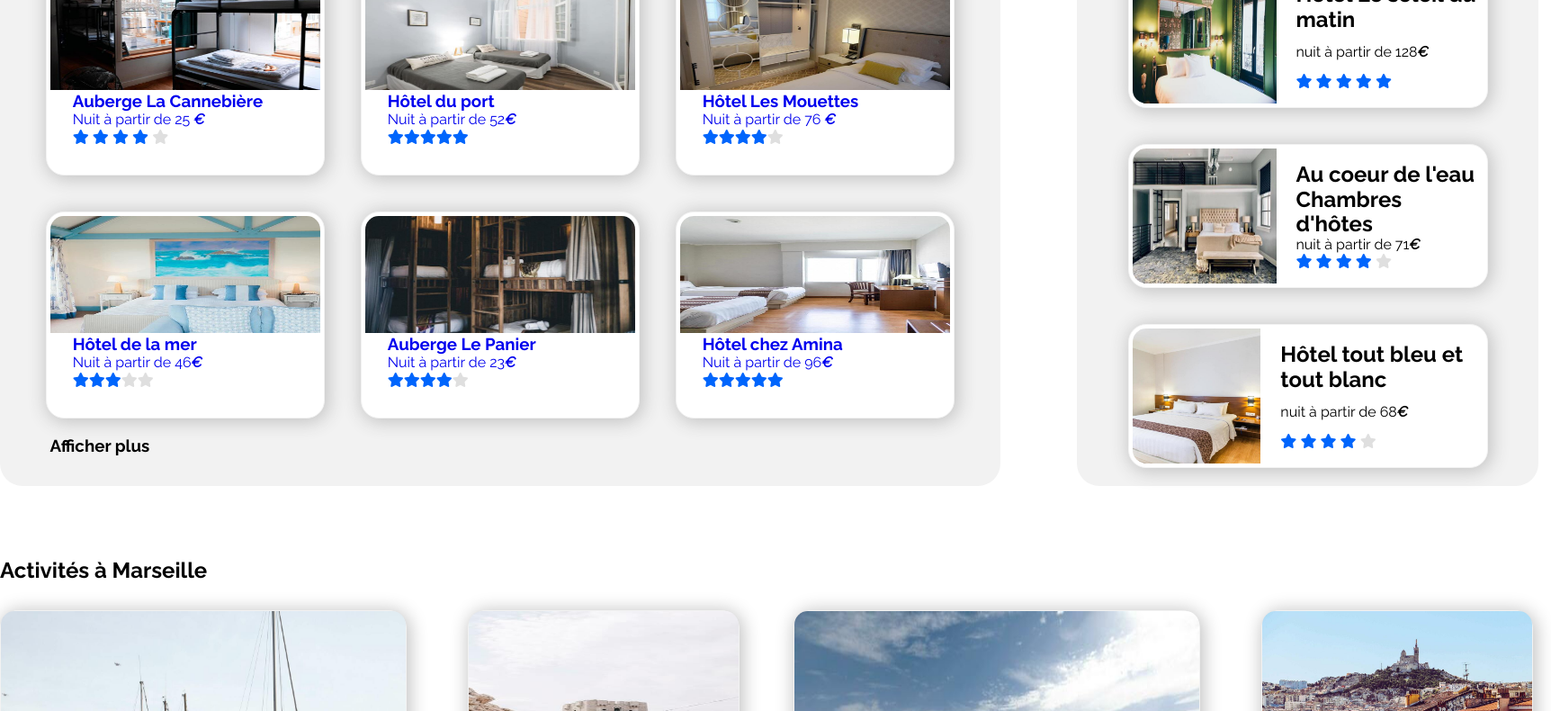
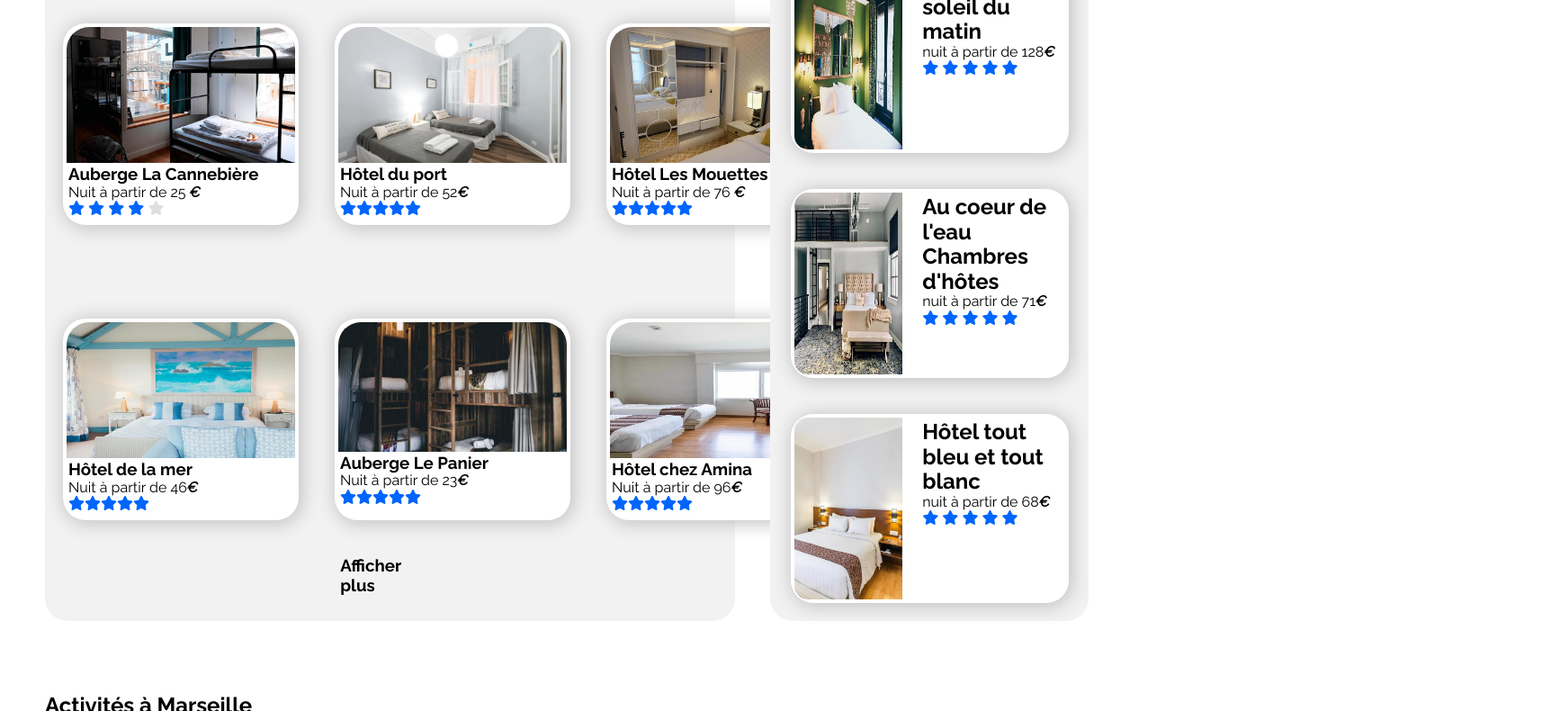
Before and after one commit to Eiks-exe/booki, a website: page index.html in a window 1280 px wide. Shown: the part 470-1260 px from the top of the page at 90% size, 1724 px wide, since content can reach past the window. Drawn offline with Linux system fonts and the light colour scheme.

Commit message:
fix- percentage

```diff
--- a/css/index.css
+++ b/css/index.css
@@ -11,6 +11,7 @@ header {
     flex-direction: row;
     justify-content: space-between;
     align-items: flex-end;
+    margin: 0 50px;
 }
 
 #top > sub{
@@ -48,8 +49,7 @@ header {
 
 main
 {
-    width: 1710px;
-    margin: auto;
+    margin: 0 50px;
 }
 
 
@@ -130,6 +130,7 @@ main
     justify-content: center;
     align-items: center;
     text-decoration: none;
+    color: black;
 }
 
 .filter-link > a:visited{
@@ -178,26 +179,27 @@ main
 
 /*---------------------------------------------------------------*/
 
+.card , .card > img {
+    width: 100%;
+}
+
 .card {
-    height: 220px;
-    width: 300px;
+    height: 90%;
     margin: 20px;
     padding: 4px;
     display: flex;
     flex-direction: column;
-    justify-content: start;
-    align-items: center;
+    justify-content: space-between;
+    align-items: flex-start;
     background-color: white;
-    border: 1px solid #F2F2F2;
-    border-radius: 20px;
+    border-radius: 25px;
     box-shadow: 2px 2px 20px 2px rgb(194, 194, 194);
 }
 
 .card>img {
-    border-top-left-radius: 15px;
-    border-top-right-radius: 15px;
-    height: 130px;
-    width: 300px;
+    border-top-left-radius: 25px;
+    border-top-right-radius: 25px;
+    height: 70%;
 }
 
 .card-content {
@@ -208,6 +210,7 @@ main
     justify-content: space-between;
     justify-self: flex-start;
     padding: 2px;
+    margin-bottom: 10px ;
 }
 
 .card-content >.stars {
@@ -225,20 +228,20 @@ main
 .popular> a:visited {
     color: inherit;
 }
-.popular> a> .card {
+.popular> .card {
     flex-direction: row;
-    height: 150px;
-    width: 390px;
+    height: 250px;
+    width: 85%;
 }
 
 /*TODO replace img with divs(with "img" classname) then add them a background poperty*/
 
-.popular> a >.card>img {
+.popular> .card>img {
     border-top-left-radius: 15px;
     border-bottom-left-radius: 15px;
     border-top-right-radius: 0;
-    height: 150px;
-    width: 160px;
+    height: 100%;
+    width: 40%;
     margin-right: 20px
 }
 
@@ -268,12 +271,15 @@ main
 /*-----------------------------------------------------------------*/
 
 #hebergements {
+    height:100vh;
+    width:auto;
     display: flex;
     flex-direction: row;
     justify-content: space-between;
 }
 
 .hgm, .popular{
+    height: 100%;
     background-color: #F2F2F2;
     border-radius: 25px;
     display: flex;
@@ -283,23 +289,27 @@ main
     width: 65%;
     justify-self: start;
     flex-direction: column;
-    justify-content: center;
+    justify-content: space-around;
     align-items: center;
 }
 
 .popular {
     width: 30%;
     flex-direction: column;
-    justify-content: center;
+    justify-content: space-between;
     align-items: center;
 }
 
 .gridrow{
     display: flex;
+    justify-content: space-between;
+    height: 30%;
+    width: 100%;
 }
 
 .gridrow>a {
     text-decoration: none;
+    color: black
 }
 
 .gridrow>a:visited {
@@ -312,10 +322,10 @@ main
     margin: 0px;
 }
 
-.gridrow > a:first-child > .card > .card-content > .stars > .fa-star:last-child, .gridrow:nth-child(2) > a:last-child > .card > .card-content > .stars > .fa-star:last-child{
+.gridrow > .card:first-child > .card-content > .stars > .fa-star:last-child, .gridrow:nth-child(2) > .card:last-child > .card-content > .stars > .fa-star:last-child{
     color: #dfdfdf;
 }
-.gridrow:nth-child(3) > a:first-child > .card > .card-content > .stars > .fa-star:nth-child(4), .gridrow:nth-child(3) > a:nth-child(2) > .card > .card-content > .stars > .fa-star:last-child{
+.gridrow:nth-child(3) >  .card:first-child > .card-content > .stars > .fa-star:nth-child(4), .gridrow:nth-child(3) > a:nth-child(2) > .card > .card-content > .stars > .fa-star:last-child{
     color:#dfdfdf
 }
 
@@ -440,7 +450,6 @@ footer{
 
 .price {
     font-weight: 900;
-    font-style: bold;
 }
 .footer_links{
     text-decoration: none;
@@ -450,3 +459,12 @@ footer{
 .footer_links:visited{
     color:inherit;
 }
+
+.activitiesContainer > .CardContainer > .card, .gridCol > .card {
+    justify-content:start;
+}
+
+.activitiesContainer > .CardContainer > .card > h3 {
+    margin-top: 10px;
+    margin-left: 10px;
+}
--- a/index.html
+++ b/index.html
@@ -13,16 +13,16 @@
 </head>
 
 <body>
-    <main>
     <header>
         <img src="images/logo/Booki.png" alt="Booki" id="logo">
         <nav class="nav">
             <div class="navlinks">
-                    <a href="#">Hebergements</a>
-                    <a href="#">Activities</a>
+                <a href="#hebergements">Hebergements</a>
+                <a href="#activities">Activities</a>
             </div>
         </nav>
     </header>
+    <main>
         <section id="top">
             <h2>
                 Trouvez votre hébergement pour des vacances de rêve
@@ -69,8 +69,7 @@
                     <h1>Hébergements à Marseille</h1>
                 </div>
                 <div class="gridrow">
-                    <a href="#">
-                        <div class="card">
+                        <a class="card">
                             <img src="images/hebergements/4_small/marcus-loke-WQJvWU_HZFo-unsplash.jpg" alt="">
                             <div class="card-content">
                                 <h3>Auberge La Cannebière</h3>
@@ -83,10 +82,8 @@
                                     <i class="fa-solid fa-star"></i>
                                 </div>
                             </div>
-                        </div>
-                    </a>
-                    <a href="#">
-                        <div class="card">
+                        <a>
+                        <a href="#" class="card">
                             <img src="images/hebergements/4_small/fred-kleber-gTbaxaVLvsg-unsplash.jpg" alt="">
                             <div class="card-content">
                                 <h3>Hôtel du port</h3>
@@ -95,10 +92,8 @@
                                         class="fa-solid fa-star"></i><i class="fa-solid fa-star"></i><i
                                         class="fa-solid fa-star"></i></div>
                             </div>
-                        </div>
-                    </a>
-                    <a href="#">
-                        <div class="card">
+                        <a>
+                        <a href="#" class="card">
                             <img src="images/hebergements/4_small/reisetopia-B8WIgxA_PFU-unsplash.jpg" alt="">
                             <div class="card-content">
                                 <h3>Hôtel Les Mouettes</h3>
@@ -107,12 +102,10 @@
                                         class="fa-solid fa-star"></i><i class="fa-solid fa-star"></i><i
                                         class="fa-solid fa-star"></i></div>
                             </div>
-                        </div>
-                    </a>
+                        <a>
                 </div>
                 <div class="gridrow">
-                    <a href="#">
-                        <div class="card">
+                        <a href="#" class="card">
                             <img src="images/hebergements/4_small/annie-spratt-Eg1qcIitAuA-unsplash.jpg" alt="">
                             <div class="card-content">
                                 <h3>Hôtel de la mer</h3>
@@ -121,10 +114,8 @@
                                         class="fa-solid fa-star"></i><i class="fa-solid fa-star"></i><i
                                         class="fa-solid fa-star"></i></div>
                             </div>
-                        </div>
-                    </a>
-                    <a href="#">
-                        <div class="card">
+                        <a>
+                        <a href="#" class="card">
                             <img src="images/hebergements/4_small/nicate-lee-kT-ZyaiwBe0-unsplash.jpg" alt="">
                             <div class="card-content">
                                 <h3>Auberge Le Panier</h3>
@@ -133,10 +124,8 @@
                                         class="fa-solid fa-star"></i><i class="fa-solid fa-star"></i><i
                                         class="fa-solid fa-star"></i></div>
                             </div>
-                        </div>
-                    </a>
-                    <a href="#">
-                        <div class="card">
+                        <a>
+                        <a href="#" class="card">
                             <img src="images/hebergements/4_small/febrian-zakaria-M6S1WvfW68A-unsplash.jpg" alt="">
                             <div class="card-content">
                                 <h3>Hôtel chez Amina</h3>
@@ -145,8 +134,7 @@
                                         class="fa-solid fa-star"></i><i class="fa-solid fa-star"></i><i
                                         class="fa-solid fa-star"></i></div>
                             </div>
-                        </div>
-                    </a>
+                        <a>
                 </div>
                 <div class="gridrow">
                     <h3>Afficher plus</h3>
@@ -157,8 +145,7 @@
                     <h1>Les plus populaires</h1>
                     <h1><i class="fa-solid fa-star"></i></h1>
                 </div>
-                <a href="#">
-                    <div class="card">
+                    <a href="#" class="card">
                         <img src="images/hebergements/4_small/emile-guillemot-Bj_rcSC5XfE-unsplash.jpg" alt="">
                         <div class="card-content">
                             <h2>Hôtel Le soleil du matin</h2>
@@ -171,10 +158,8 @@
                                 <i class="fa-solid fa-star"></i>
                             </div>
                         </div>
-                    </div>
-                </a>
-                <a href="#">
-                    <div class="card">
+                    <a>
+                    <a href="#" class="card">
                         <img src="images/hebergements/4_small/aw-creative-VGs8z60yT2c-unsplash.jpg" alt="">
                         <div class="card-content">
                             <h2>Au coeur de l'eau <br /> Chambres d'hôtes</h2>
@@ -187,10 +172,8 @@
                                 <i class="fa-solid fa-star"></i>
                             </div>
                         </div>
-                    </div>
                     </a>
-                <a href="#">
-                    <div class="card">
+                    <a href="#" class="card">
                         <img src="images/hebergements/4_small/febrian-zakaria-sjvU0THccQA-unsplash.jpg" alt="">
                         <div class="card-content">
                             <h2>Hôtel tout bleu et tout blanc</h2>
@@ -203,8 +186,7 @@
                                 <i class="fa-solid fa-star"></i>
                             </div>
                         </div>
-                    </div>
-                </a>
+                    <a>
 
             </div>
         </section>
@@ -230,21 +212,22 @@
                 <div class="CardContainer">
                     <a class="card" href="">
                         <img src="./images/activites/4_small/kilyan-sockalingum-NR8-cBCN3aI-unsplash.jpg" alt="">
-                        <h3>Vieux port</h3>
+                        <h3>Parc National des Calanques</h3>
                     </a>
                     <div class="gridCol">
                         <a class="card" href="">
                             <img src="./images/activites/3_medium/florian-wehde-xW9e8gdotxI-unsplash.jpg" alt="">
-                            <h3>Vieux port</h3>
+                            <h3>Notre-Dame-de-la-garde</h3>
                         </a>
                         <a class="card" href="">
                             <img src="./images/activites/3_medium/lena-paulin-wH2-EJoDcV0-unsplash.jpg" alt="">
-                            <h3>Vieux port</h3>
+                            <h3>Parc Longchamp</h3>
                         </a>
                     </div>
                 </div>
             </div>
         </section>
+    </main>
     <footer>
         <div class="footer">
             <ul>
@@ -265,7 +248,6 @@
             </ul>
         </div>
     </footer>
-    </main>
 </body>
 
 </html>
```
Also changed, not shown: css/responsive.css (line endings or trailing spaces), page.html (added). Lines whose indentation alone changed are shown as unchanged.
